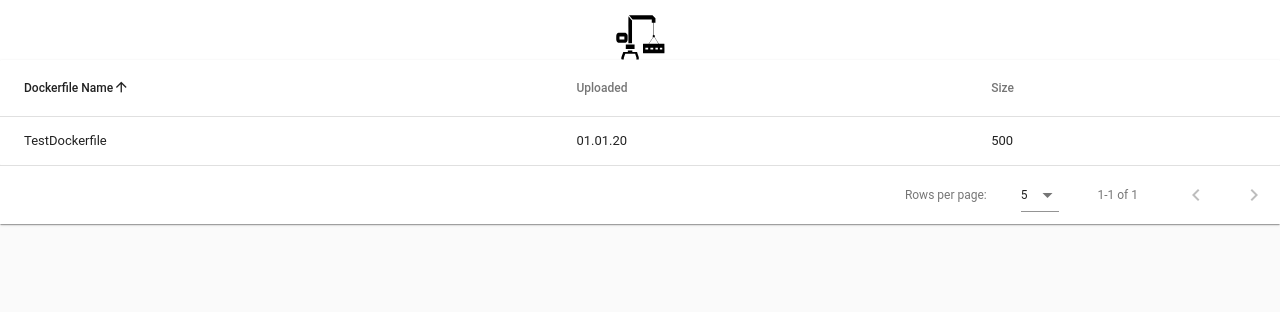
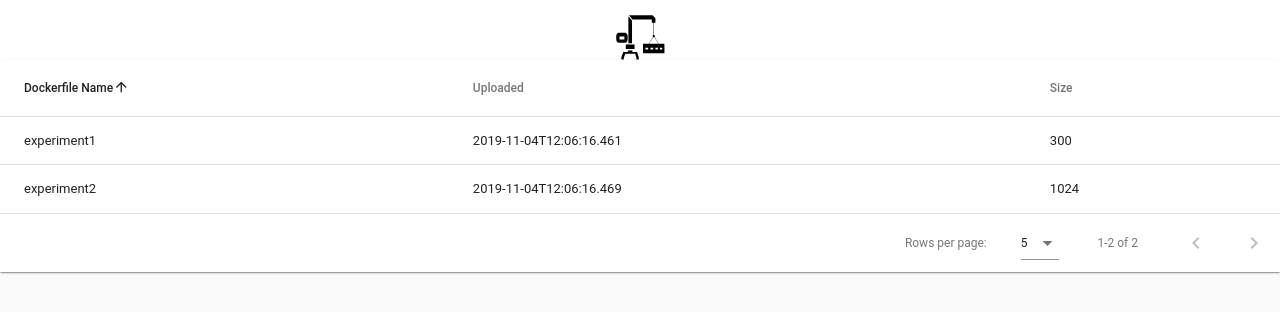
Before and after one commit to cormensratio/hafenkran-client, a Vue app: page /UploadedDockerfilesPage in a window 1280 px wide. Shown: the top 312 px of the page. Built offline with nearby package versions, Linux system fonts and the light colour scheme.

Commit message:
EPDS02-31 Added example JSON for API request to test parsing and displaying JSON correctly.

```diff
--- a/src/components/views/UploadedDockerfilesPage.vue
+++ b/src/components/views/UploadedDockerfilesPage.vue
@@ -5,12 +5,12 @@
           <v-app id="inspire">
             <v-data-table
               :headers="headers"
-              :items="experiments"
+              :items="experimentsMock"
               :items-per-page="5"
               class="elevation-1"
             ><template v-slot:items="props">
-              <td class="text-xs-left">{{ props.item.name }}</td>
-              <td class="text-xs-left">{{ props.item.uploadDate }}</td>
+              <td class="text-xs-left">{{ props.item.experimentName }}</td>
+              <td class="text-xs-left">{{ props.item.createdAt }}</td>
               <td class="text-xs-left">{{ props.item.size }}</td>
             </template>
             </v-data-table>
@@ -30,6 +30,7 @@ export default {
 
   computed: {
     ...mapGetters(['experiments']),
+    ...mapGetters(['experimentsMock']),
   },
   data() {
     return {
@@ -40,8 +41,8 @@ export default {
           sortable: true,
           value: 'name',
         },
-        { text: 'Uploaded', value: 'uploadDate' },
-        { text: 'Size', value: 'size' },
+        { text: 'Uploaded', value: 'uploadDate', sortable: true },
+        { text: 'Size', value: 'size', sortable: true },
       ],
       uploadedDockerfiles: [
         {
```
